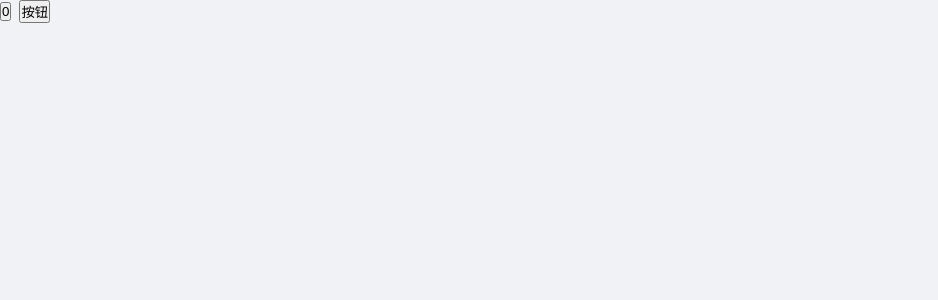
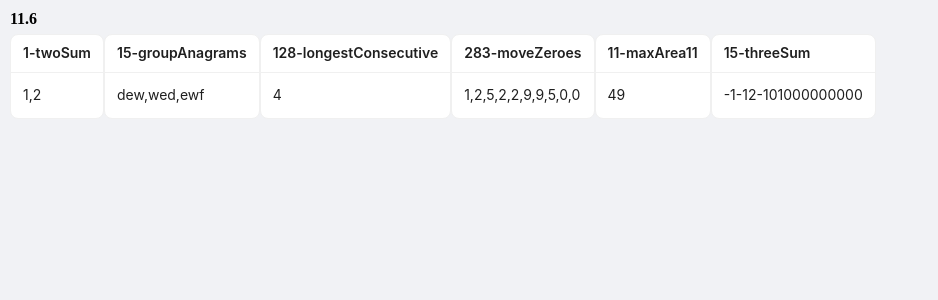
Before and after one commit to mingjourney/code-challenges, a React (Vite) app: page / in a window 1280 px wide. Shown: the top 300 px of the page, without its empty margins (0-938 px from the left). Built offline with nearby package versions, Linux system fonts and the light colour scheme.

Commit message:
feat: 哈希 1、49、128 (128 11.20)

```diff
--- a/src/App.tsx
+++ b/src/App.tsx
@@ -1,10 +1,10 @@
-// import { CodingBoard } from './pages/CodingBoard'
-import F1 from './pages/F1'
+import { CodingBoard } from './pages/CodingBoard'
+// import F1 from './pages/F1'
 
 function App() {
   return (
     <div className="App">
-      <F1 />
+      <CodingBoard />
     </div>
   )
 }
--- a/src/pages/CodingBoard.tsx
+++ b/src/pages/CodingBoard.tsx
@@ -1,6 +1,69 @@
 import { Card, Space } from 'antd'
 
 export const CodingBoard = () => {
+  //1.两数之和
+  const input1 = [1, 2, 3, 4, 6, 2, 5, 1]
+  const target1 = 5
+  const twoSum = (nums: number[], target: number): number[] => {
+    const m = new Map<number, number>()
+    for (let i = 0; i < nums.length; i++) {
+      const need = target - nums[i]
+      if (m.has(need)) {
+        return [m.get(need)!, i]
+      }
+      m.set(nums[i], i)
+    }
+    return []
+  }
+  // 49.字母异位词分组
+  const string15 = ['dew', 'wed', 'ewf']
+  const groupAnagrams = (string: string[]): string[][] => {
+    const m = new Map<string, string[]>()
+    for (const c of string) {
+      const strList = [...c]
+      const sortedStr = strList.sort().join(',')
+      if (m.has(sortedStr)) {
+        m.get(sortedStr)!.push(c)
+      } else {
+        m.set(sortedStr, [c])
+      }
+    }
+    return [...m.values()]
+  }
+  const input128 = [100, 4, 200, 1, 3, 2]
+  // 128.最长连续序列
+  const longestConsecutive = (nums: number[]): number => {
+    const m = new Set<number>()
+    for (const num of nums) {
+      if (!m.has(num)) {
+        m.add(num)
+      }
+    }
+    let res = 0
+    for (let c of m) {
+      if (!m.has(c - 1)) {
+        let cur = 1
+        while (m.has(++c)) {
+          cur++
+        }
+        res = Math.max(cur, res)
+      }
+    }
+    return res
+  }
+  const input283 = [1, 2, 5, 2, 0, 2, 9, 0, 9, 5]
+  const moveZeroes = (nums: number[]): number[] => {
+    let j = 0
+    for (let i = 0; i < nums.length; i++) {
+      if (nums[i]) {
+        if (i !== j) {
+          ;[nums[i], nums[j]] = [nums[j], nums[i]]
+        }
+        j++
+      }
+    }
+    return nums
+  }
   const maxArea11 = (nums: Array<number>) => {
     let left = 0,
       right = nums.length - 1,
@@ -39,13 +102,36 @@ export const CodingBoard = () => {
         }
       }
     }
-    console.log(res)
     return res
   }
   return (
     <div style={{ padding: '10px' }}>
       <h4>11.6</h4>
 
+      <Space>
+        <Card size="small" title="1-twoSum" style={{ margin: '0px' }}>
+          <div>{twoSum(input1, target1).toString()}</div>
+        </Card>
+      </Space>
+      <Space>
+        <Card size="small" title="15-groupAnagrams" style={{ margin: '0px' }}>
+          <div>{groupAnagrams(string15).toString()}</div>
+        </Card>
+      </Space>
+      <Space>
+        <Card
+          size="small"
+          title="128-longestConsecutive"
+          style={{ margin: '0px' }}
+        >
+          <div>{longestConsecutive(input128).toString()}</div>
+        </Card>
+      </Space>
+      <Space>
+        <Card size="small" title="283-moveZeroes" style={{ margin: '0px' }}>
+          <div>{moveZeroes(input283).toString()}</div>
+        </Card>
+      </Space>
       <Space>
         <Card size="small" title="11-maxArea11" style={{ margin: '0px' }}>
           <div>{maxArea11(input11)}</div>
```
